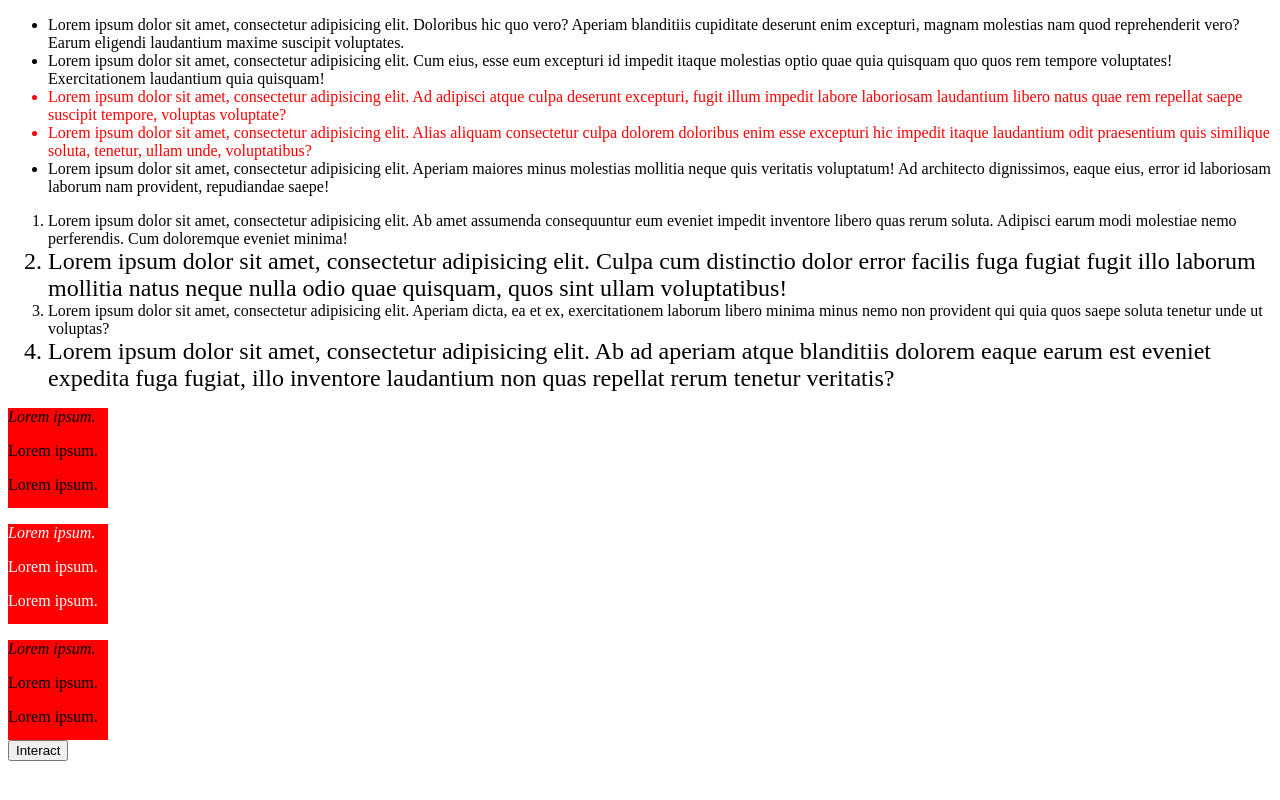
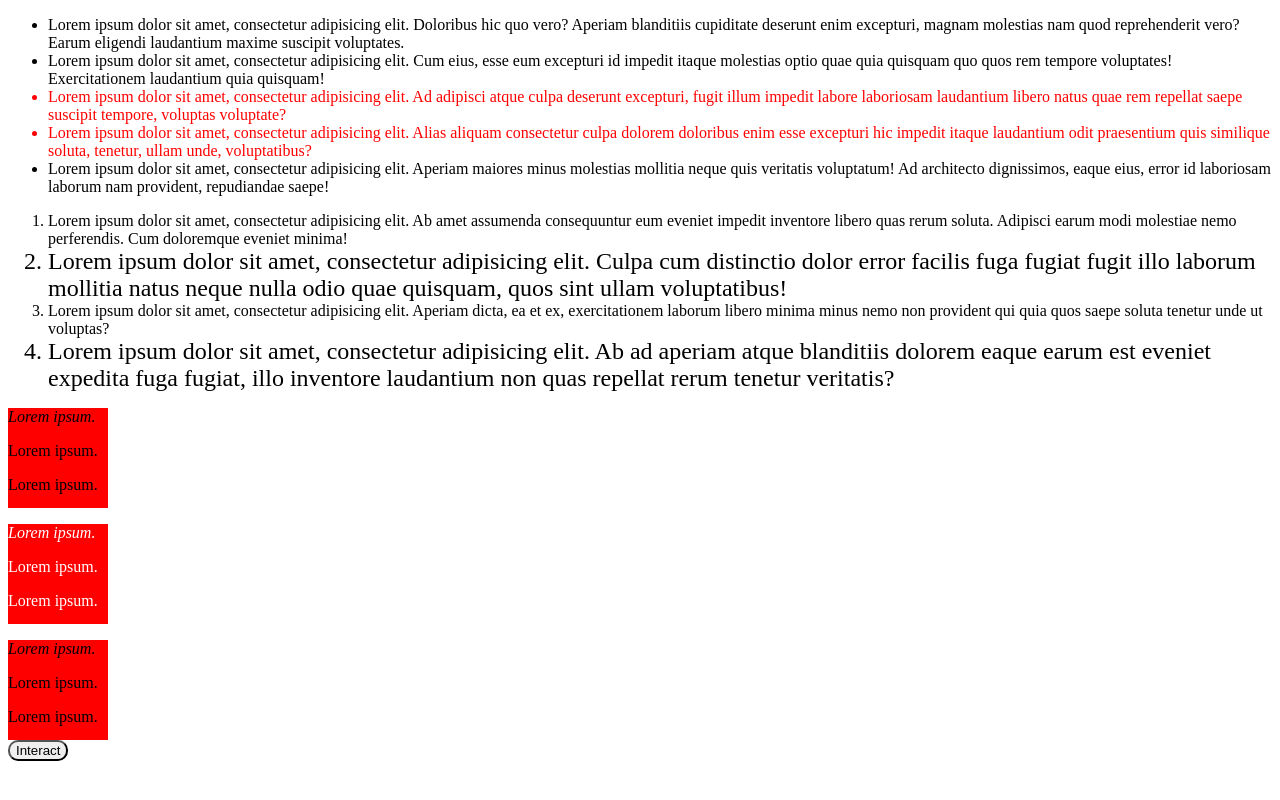
Before and after one commit to Chase-Stephens/advancedselectors, a plain HTML site: page index.html in a window 1280 px wide. Drawn offline with Linux system fonts and the light colour scheme.

Commit message:
Update style.css

```diff
--- a/style.css
+++ b/style.css
@@ -25,6 +25,10 @@
     font-style: italic;
 }
 
+button{
+    border-radius: 10px;
+}
+
 button:hover{
     color: blue;
 }
```
